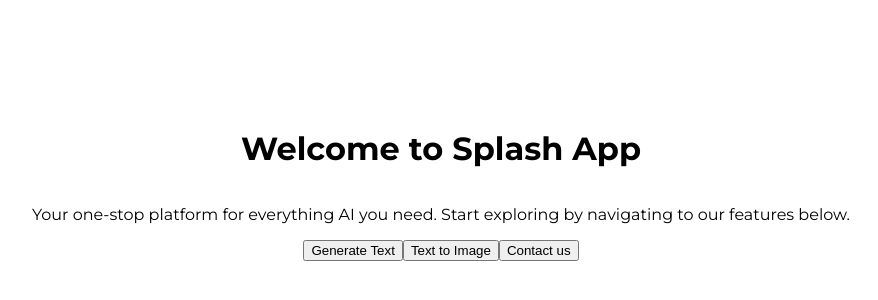
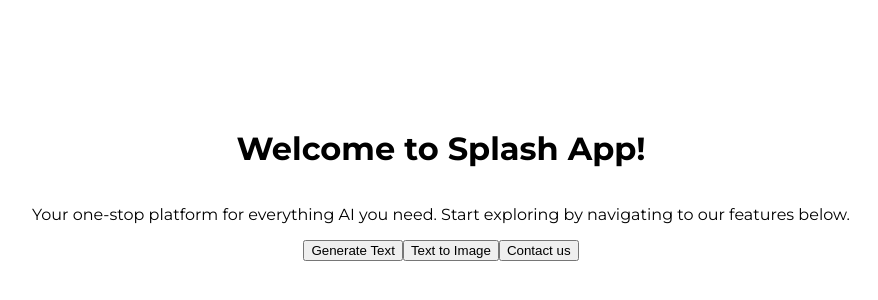
Before and after one commit to Dama5323/alx-project-0x03-setup, a Next.js app in the folder alx-project-0x03/: page / in a window 1280 px wide. Shown: the part 224-524 px from the top of the page, without its empty margins (199-1077 px from the left). Built offline with nearby package versions, Linux system fonts and the light colour scheme.

Commit message:
feat: implement Google Fonts integration

```diff
--- a/alx-project-0x03/pages/index.tsx
+++ b/alx-project-0x03/pages/index.tsx
@@ -1,6 +1,9 @@
 import Button from "@/components/common/Button";
 import { useRouter } from "next/router";
-import { PageRouteProps } from '../interface/index.tsx';
+
+interface PageRouteProps {
+  pageRoute: string
+}
 
 export default function Home() {
   const router = useRouter()
@@ -12,10 +15,10 @@
 
   return (
     <div className="min-h-screen bg-gray-100 flex flex-col justify-center items-center text-center">
-      {/* Welcome Message - This satisfies the h1 requirement */}
-      <h1> Welcome to Splash App </h1>
-
-      {/* Additional content for the routing version */}
+      {/* Welcome Message */}
+      <h1 className="text-4xl font-bold text-gray-800 mb-4">
+        Welcome to Splash App!
+      </h1>
       <p className="text-lg text-gray-600 mb-8">
         Your one-stop platform for everything AI you need. Start exploring by
         navigating to our features below.
```
